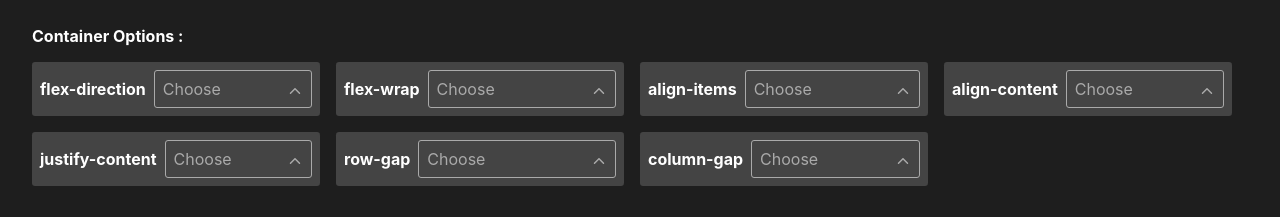
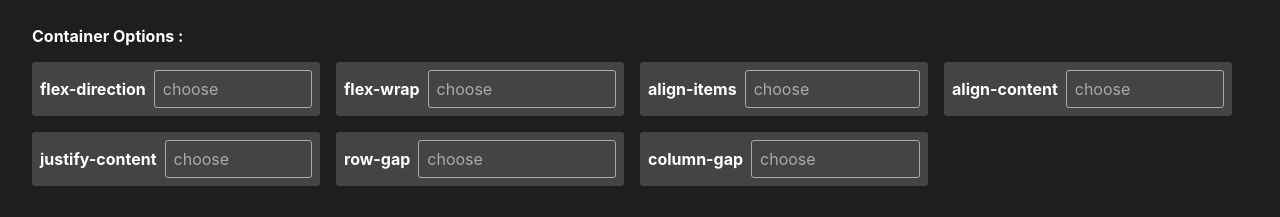
Before and after one commit to Ak-ram/Flexbox-Tool, a React (Create React App) app: page / in a window 1280 px wide. Shown: the part 735-952 px from the top of the page. Built offline with nearby package versions, Linux system fonts and the light colour scheme; the HTML template or start-up script is replaced by a standard one.

Commit message:
Remove: isOpened state

```diff
--- a/src/components/select/select.jsx
+++ b/src/components/select/select.jsx
@@ -4,7 +4,7 @@ import Option from '../option/option'
 import './select.sass'
 const Select = ({ name, prop }) => {
     const [isClicked, setClicked] = useState(false);
-    const [isOpened, setOpened] = useState(false);
+    // const [isOpened, setOpened] = useState(false);
     const [options,setOptions] = useState([])
     try{
         useEffect(()=>{
@@ -16,14 +16,15 @@ const Select = ({ name, prop }) => {
         for (let i = 0; i < optionElement.length; i++)
             optionElement[i].classList.add('hide')
         setClicked(!isClicked);
-        setOpened(!isOpened);
+        // setOpened(!isOpened);
     }
     return (
         <div className='select'>
             <div className='name'>{name}</div>
             <div className='options'>
                 <div className='default-option' onClick={(ele)=>ChangeOptionsListStatus(ele)}>
-                    Choose {isOpened?<IoIosArrowDown />:<IoIosArrowUp />}
+                    {/* Choose {isOpened?<IoIosArrowDown />:<IoIosArrowUp />} */}
+                    choose
                     </div>
                 <div className={`${isClicked ? 'secondary-options' : 'secondary-options hide'}`}>
                     {options?.map((option) => {
```
